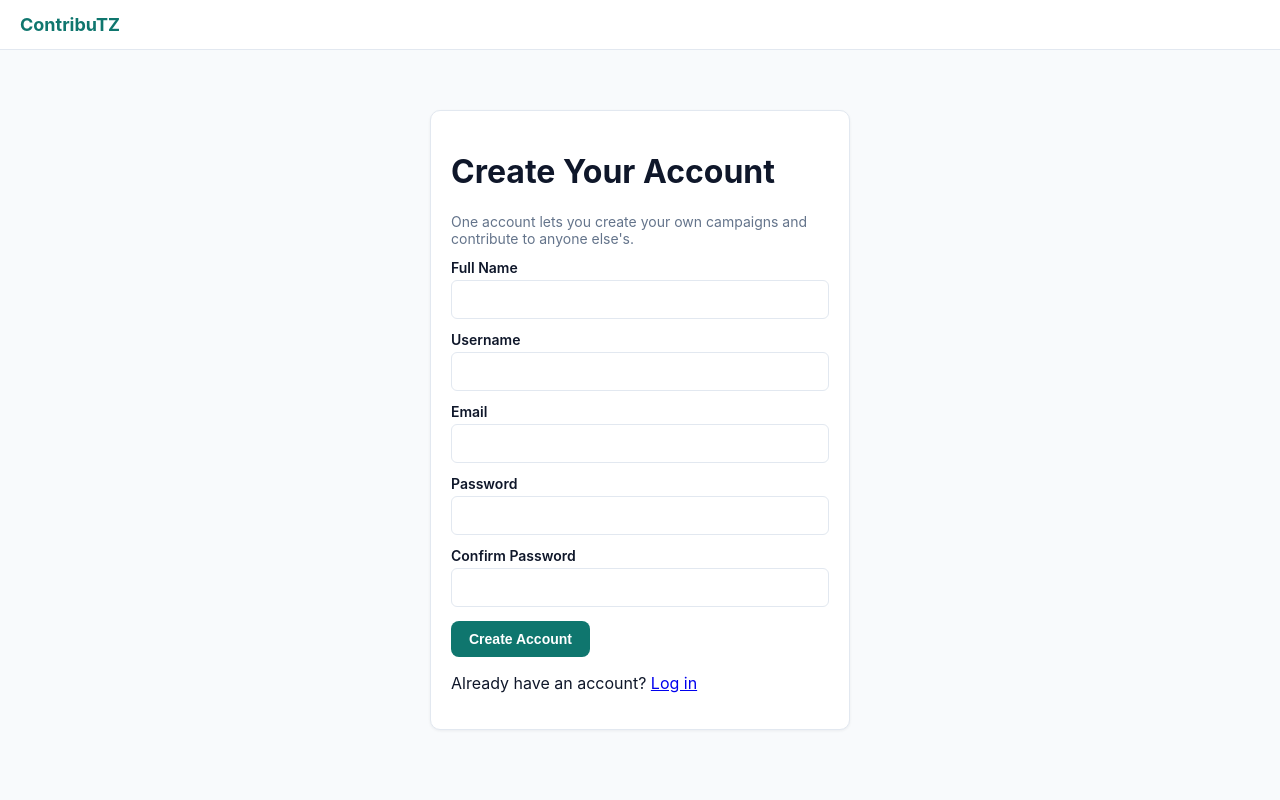
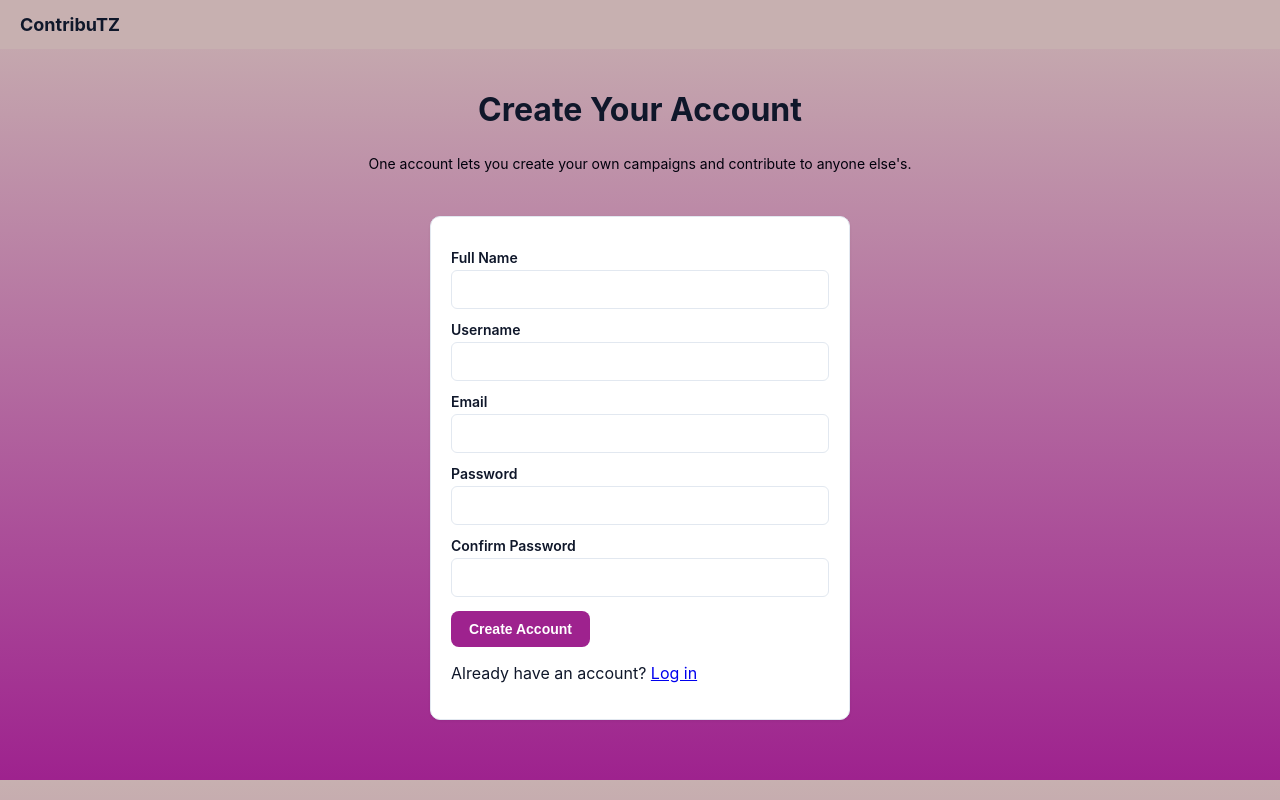
Before and after one commit to deogratiusmkoba5002-lgtm/PAYMENT_COLLECTOR, a Flask app: page /auth/register in a window 1280 px wide. Run offline with Flask 3, Linux system fonts and the light colour scheme.

Commit message:
modifications of UI

```diff
--- a/app/static/css/style.css
+++ b/app/static/css/style.css
@@ -1,13 +1,13 @@
 :root {
-  --color-primary: #0f766e;
-  --color-primary-hover: #115e59;
+  --color-primary: #9e228e;
+  --color-primary-hover: var(--color-bg);
   --color-accent: #f59e0b;
-  --color-bg: #f8fafc;
+  --color-bg: linear-gradient(to top, #9e228e, #c7b0b0);
   --color-card: #ffffff;
   --color-text: #0f172a;
-  --color-text-muted: #64748b;
+  --color-text-muted: #00000c;
   --color-border: #e2e8f0;
-  --color-success: #16a34a;
+  --color-success: #6af59d;
   --color-pending: #f59e0b;
   --color-failed: #701761;
 }
@@ -21,20 +21,24 @@ body {
   color: var(--color-text);
 }
 
+
+
 .topbar {
   display: flex;
   justify-content: space-between;
   align-items: center;
   padding: 14px 20px;
-  background: var(--color-card);
+  background: #c7b0b0;
   border-bottom: 1px solid var(--color-border);
+  border-bottom: none;
 }
 
 .brand {
   font-weight: 700;
   text-decoration: none;
-  color: var(--color-primary);
+  color: var(--color-text);
   font-size: 18px;
+
 }
 
 .topbar nav {
@@ -67,6 +71,18 @@ body {
   box-shadow: 0 1px 3px rgba(15, 23, 42, 0.06);
   transition: box-shadow 0.2s ease, transform 0.2s ease;
 }
+
+#target {
+  text-align: left;
+}
+
+#contributor {
+  text-align: left;
+}
+
+#deadline {
+  text-align: left;
+}
 .campaign-card:hover {
   box-shadow: 0 4px 12px rgba(15, 23, 42, 0.1);
   transform: translateY(-2px);
@@ -87,7 +103,7 @@ label { display: block; margin: 12px 0 4px; font-size: 14px; font-weight: 600; c
 .input:focus {
   outline: none;
   border-color: var(--color-primary);
-  box-shadow: 0 0 0 3px rgba(15, 118, 110, 0.15);
+  box-shadow: 0 0 0 3px rgba(199, 176, 176, 0.15);
 }
 
 /* Buttons */
@@ -143,7 +159,17 @@ label { display: block; margin: 12px 0 4px; font-size: 14px; font-weight: 600; c
 .campaign-card { text-decoration: none; color: inherit; display: block; }
 .campaign-card h2 { margin: 0 0 8px; font-size: 17px; }
 .amount { font-weight: 700; color: var(--color-text); }
-.muted { color: var(--color-text-muted); font-size: 14px; margin: 4px 0; }
+.muted-box {
+  display: grid;
+  place-items: center;
+}
+.muted {
+  color: var(--color-text-muted);
+  font-size: 14px;
+  margin: 4px 0;
+  text-align: center;
+
+}
 
 .badge {
   display: inline-block;
--- a/app/templates/auth/register.html
+++ b/app/templates/auth/register.html
@@ -1,12 +1,14 @@
 {% extends "base.html" %}
 {% block title %}Create Account{% endblock %}
 {% block content %}
-<div class="card auth-card">
+<div class="muted-box">
   <h1>Create Your Account</h1>
   <p class="muted">One account lets you create your own campaigns and contribute to anyone else's.</p>
+</div>
+<div class="card auth-card">
   <form method="POST" novalidate>
     {{ form.hidden_tag() }}
-    <label>{{ form.full_name.label }} {{ form.full_name(class_="input") }}</label>
+    <label for="name">{{ form.full_name.label }} {{ form.full_name(class_="input") }}</label>
     {% for err in form.full_name.errors %}<p class="error">{{ err }}</p>{% endfor %}
     <label>{{ form.username.label }} {{ form.username(class_="input") }}</label>
     {% for err in form.username.errors %}<p class="error">{{ err }}</p>{% endfor %}
--- a/app/templates/dashboard/index.html
+++ b/app/templates/dashboard/index.html
@@ -16,9 +16,9 @@
       {{ 'Closed' if c.is_closed else ('Expired' if c.is_expired else 'Active') }}
     </span>
     <p class="amount">Collected: {{ "%.2f"|format(c.total_collected) }}</p>
-    {% if c.per_contributor_target %}<p class="muted">Target per person: {{ "%.2f"|format(c.per_contributor_target) }}</p>{% endif %}
-    <p class="muted">{{ c.successful_contributor_count }} contributor(s)</p>
-    {% if c.deadline %}<p class="muted">Deadline: {{ c.deadline.strftime("%d %b %Y") }}</p>{% endif %}
+    {% if c.per_contributor_target %}<p class="muted" id="target">Target per person: {{ "%.2f"|format(c.per_contributor_target) }}</p>{% endif %}
+    <p class="muted" id="contributor">{{ c.successful_contributor_count }} contributor(s)</p>
+    {% if c.deadline %}<p class="muted" id="deadline">Deadline: {{ c.deadline.strftime("%d %b %Y") }}</p>{% endif %}
   </a>
   {% endfor %}
 </div>
```
